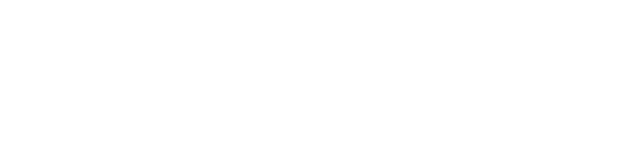
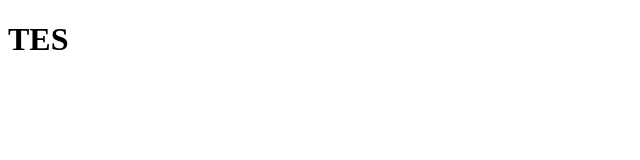
Before and after one commit to Rifqi-Setiawan/intern_motion_git, a plain HTML site: page index.html in a window 1280 px wide. Shown: the whole page, without its empty margins (0-640 px from the left). Drawn offline with Linux system fonts and the light colour scheme.

Commit message:
commit kedua

```diff
--- a/index.html
+++ b/index.html
@@ -6,6 +6,6 @@
     <title>Intern_Motion</title>
 </head>
 <body>
-
+    <h1>TES</h1>
 </body>
 </html>
```
